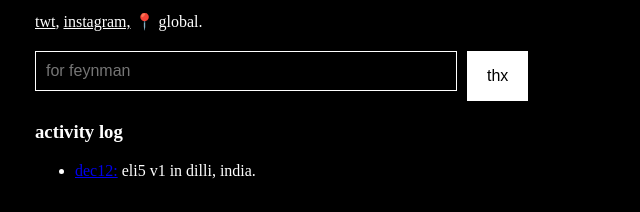
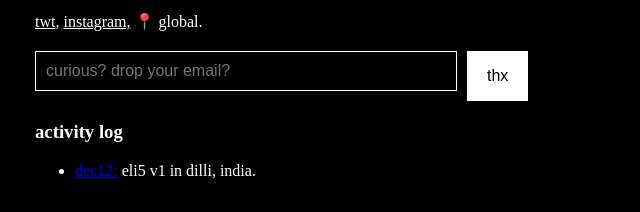
Before and after one commit to heettike/eli5-school, a plain HTML site: page index.html in a window 1280 px wide. Shown: the part 424-636 px from the top of the page, 305-945 px from the left. Drawn offline with Linux system fonts and the light colour scheme; a web font is replaced by a local one.

Commit message:
Update index.html

```diff
--- a/index.html
+++ b/index.html
@@ -46,7 +46,7 @@
 
             <div class="get-involved">
                 <form id="emailForm" class="email-form">
-                    <input type="email" id="emailInput" placeholder="for feynman" required>
+                    <input type="email" id="emailInput" placeholder="curious? drop your email?" required>
                     <button type="submit">thx</button>
                 </form>
                 <div class="activity-log">
```
